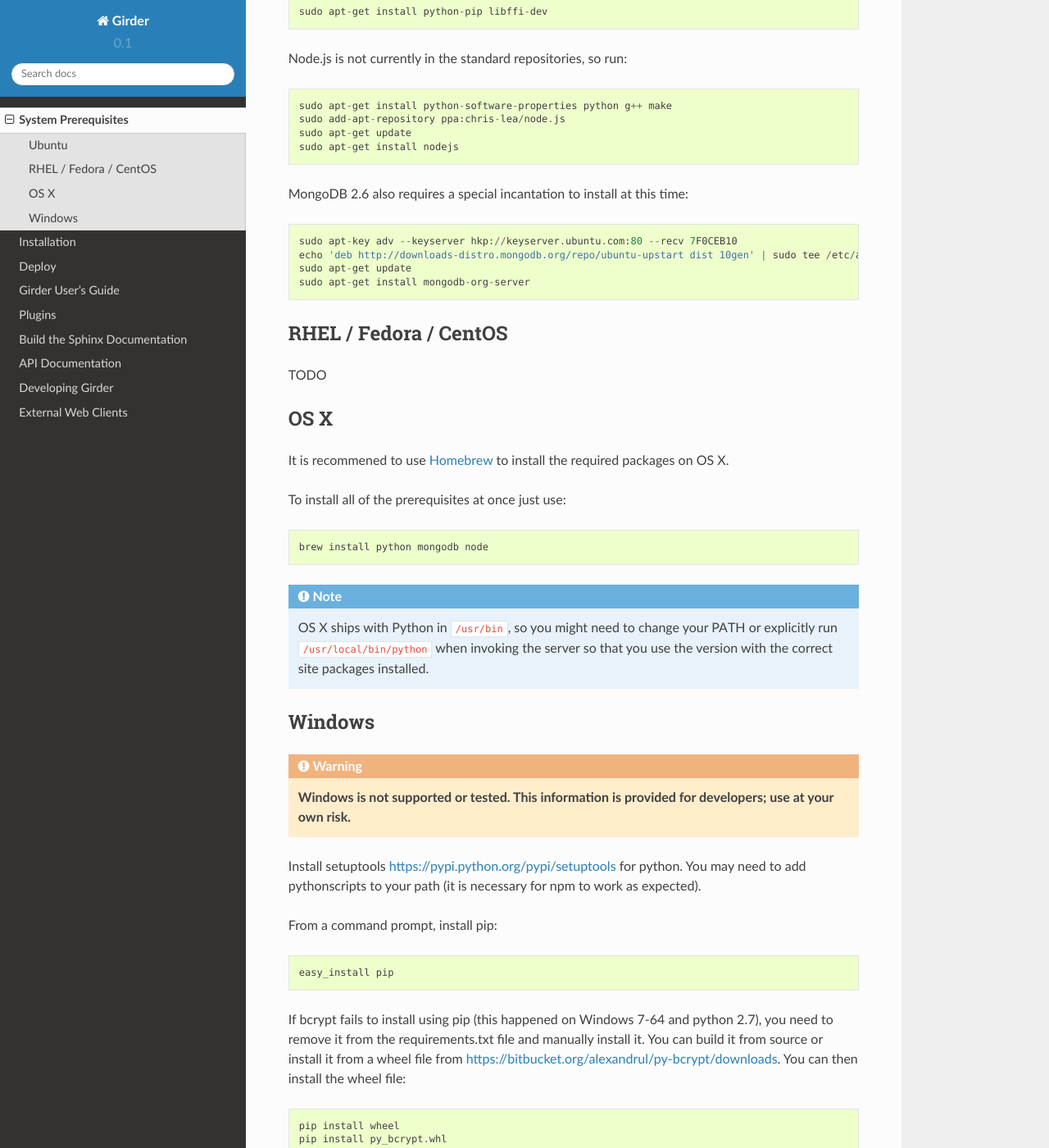
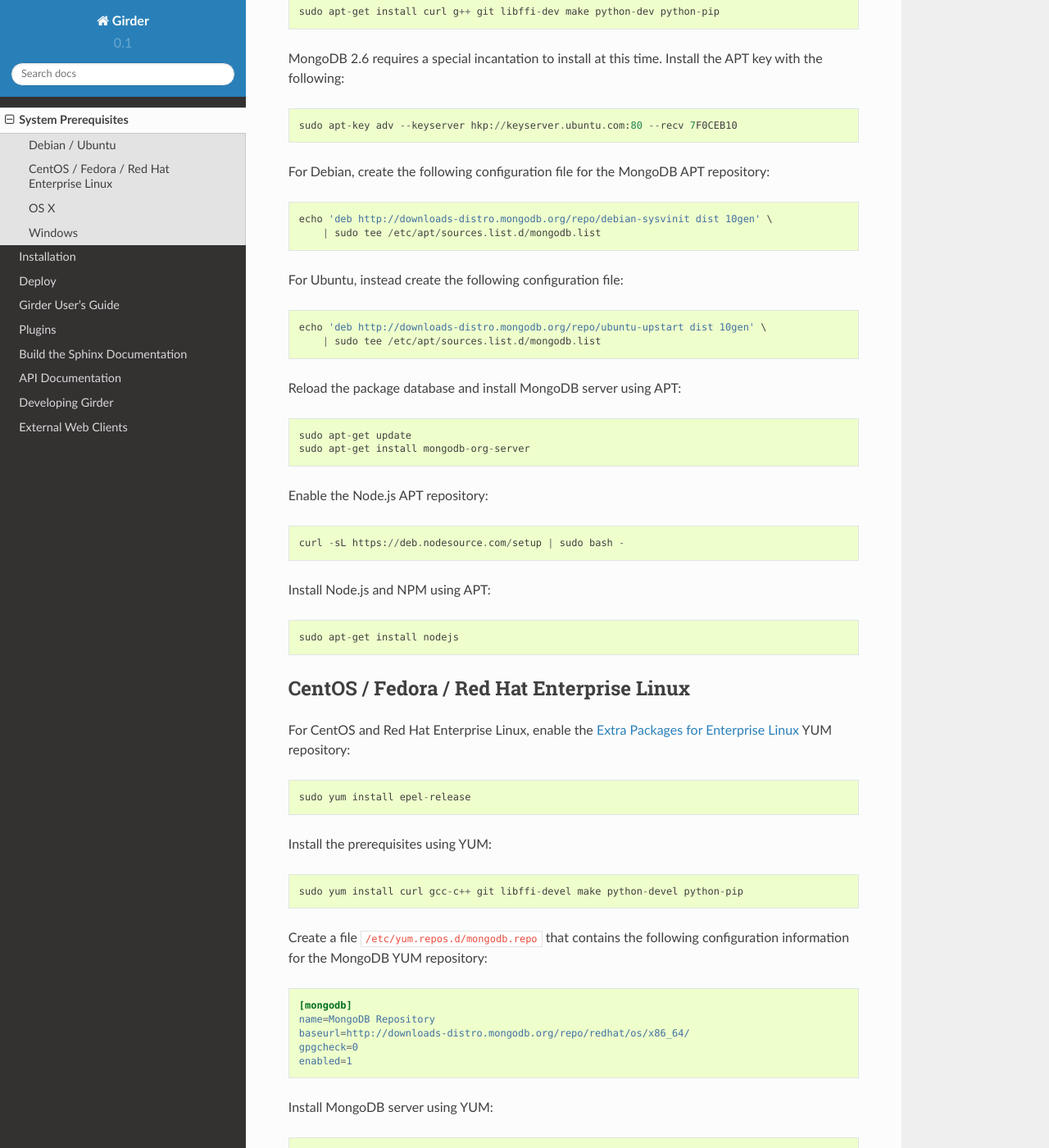
Before and after one commit to girder/girder, a Sphinx documentation site: the page built from docs/prerequisites.rst, in a window 1280 px wide and 1400 px high, scrolled down 703 px. Shown: the whole window at 82% size. Built offline with Sphinx 7.4.7 and the Read the Docs theme 2.0.0, drawn with Linux system fonts in a browser that asks for light colours; some of the changed text lies outside the part shown.

Commit message:
Add installation instructions for Debian, Fedora, and RHEL derivatives

```diff
--- a/docs/prerequisites.rst
+++ b/docs/prerequisites.rst
@@ -6,7 +6,7 @@
 * `Python 2 <https://www.python.org>`_
 * `pip <https://pypi.python.org/pypi/pi>`_
 * `MongoDB 2.6+ <http://www.mongodb.org/>`_
-* `node.js <http://nodejs.org/>`_
+* `Node.js <http://nodejs.org/>`_
 
 Additionally, in order to send out emails to users, Girder will need to be able
 to communicate with an SMTP server. Proper installation and configuration of
@@ -15,50 +15,95 @@
 
 See the specific instructions for your platform below.
 
-* :ref:`ubuntu`
-* :ref:`rhel-fedora-centos`
-* :ref:`mac-osx`
+* :ref:`debian-ubuntu`
+* :ref:`centos-fedora-rhel`
+* :ref:`os-x`
 * :ref:`windows`
 
-.. _ubuntu:
+.. _debian-ubuntu:
 
-Ubuntu
-------
+Debian / Ubuntu
+---------------
 
-Use APT to install the prerequisites on Ubuntu.::
+Install the prerequisites using APT: ::
 
-    sudo apt-get install python-pip libffi-dev
+    sudo apt-get install curl g++ git libffi-dev make python-dev python-pip
 
-Node.js is not currently in the standard repositories, so run: ::
-
-    sudo apt-get install python-software-properties python g++ make
-    sudo add-apt-repository ppa:chris-lea/node.js
-    sudo apt-get update
-    sudo apt-get install nodejs
-
-MongoDB 2.6 also requires a special incantation to install at this time: ::
+MongoDB 2.6 requires a special incantation to install at this time. Install
+the APT key with the following: ::
 
     sudo apt-key adv --keyserver hkp://keyserver.ubuntu.com:80 --recv 7F0CEB10
-    echo 'deb http://downloads-distro.mongodb.org/repo/ubuntu-upstart dist 10gen' | sudo tee /etc/apt/sources.list.d/mongodb.list
+
+For Debian, create the following configuration file for the MongoDB APT repository: ::
+
+    echo 'deb http://downloads-distro.mongodb.org/repo/debian-sysvinit dist 10gen' \
+        | sudo tee /etc/apt/sources.list.d/mongodb.list
+
+For Ubuntu, instead create the following configuration file: ::
+
+    echo 'deb http://downloads-distro.mongodb.org/repo/ubuntu-upstart dist 10gen' \
+        | sudo tee /etc/apt/sources.list.d/mongodb.list
+
+Reload the package database and install MongoDB server using APT: ::
+
     sudo apt-get update
     sudo apt-get install mongodb-org-server
 
-.. _rhel-fedora-centos:
+Enable the Node.js APT repository: ::
 
-RHEL / Fedora / CentOS
-----------------------
+    curl -sL https://deb.nodesource.com/setup | sudo bash -
 
-TODO
+Install Node.js and NPM using APT: ::
 
-.. _mac-osx:
+    sudo apt-get install nodejs
+
+.. _centos-fedora-rhel:
+
+CentOS / Fedora / Red Hat Enterprise Linux
+------------------------------------------
+
+For CentOS and Red Hat Enterprise Linux, enable the
+`Extra Packages for Enterprise Linux <https://fedoraproject.org/wiki/EPEL>`_
+YUM repository: ::
+
+   sudo yum install epel-release
+
+Install the prerequisites using YUM: ::
+
+   sudo yum install curl gcc-c++ git libffi-devel make python-devel python-pip
+
+Create a file ``/etc/yum.repos.d/mongodb.repo`` that contains the following
+configuration information for the MongoDB YUM repository:
+
+.. code-block:: cfg
+
+    [mongodb]
+    name=MongoDB Repository
+    baseurl=http://downloads-distro.mongodb.org/repo/redhat/os/x86_64/
+    gpgcheck=0
+    enabled=1
+
+Install MongoDB server using YUM: ::
+
+    sudo yum install mongodb-org-server
+
+Enable the Node.js YUM repository: ::
+
+    curl -sL https://rpm.nodesource.com/setup | sudo bash -
+
+Install Node.js and NPM using YUM: ::
+
+    sudo yum install nodejs
+
+.. _os-x:
 
 OS X
 ----
 
-It is recommened to use `Homebrew <http://brew.sh/>`_ to install the required
+It is recommended to use `Homebrew <http://brew.sh/>`_ to install the required
 packages on OS X.
 
-To install all of the prerequisites at once just use: ::
+To install all the prerequisites at once just use: ::
 
     brew install python mongodb node
 
@@ -69,24 +114,25 @@
 .. _windows:
 
 Windows
-------
+-------
 
-.. warning:: **Windows is not supported or tested.  This information is
-    provided for developers; use at your own risk.**
+.. warning:: **Windows is not supported or tested. This information is
+   provided for developers. Use at your own risk.**
 
-Install setuptools `<https://pypi.python.org/pypi/setuptools>`_ for python.
-You may need to add python\scripts to your path (it is necessary for npm to
-work as expected).
+Install `Setuptools <https://pypi.python.org/pypi/setuptools>`_ for Python.
+You may need to add ``python\scripts`` to your path for NPM to work as
+expected.
 
 From a command prompt, install pip: ::
 
     easy_install pip
 
-If bcrypt fails to install using pip (this happened on Windows 7-64 and python
-2.7), you need to remove it from the requirements.txt file and manually install
-it.  You can build it from source or install it from a wheel file from
-`<https://bitbucket.org/alexandrul/py-bcrypt/downloads>`_.  You can then
-install the wheel file: ::
+If bcrypt fails to install using pip (e.g., with Windows 7 x64 and Python
+2.7), you need to remove the line for bcrypt from the ``requirements.txt``
+file and manually install it. You can build the package from source or
+download a wheel file from
+`<https://bitbucket.org/alexandrul/py-bcrypt/downloads>`_ and install it
+with the following: ::
 
     pip install wheel
     pip install py_bcrypt.whl
```
